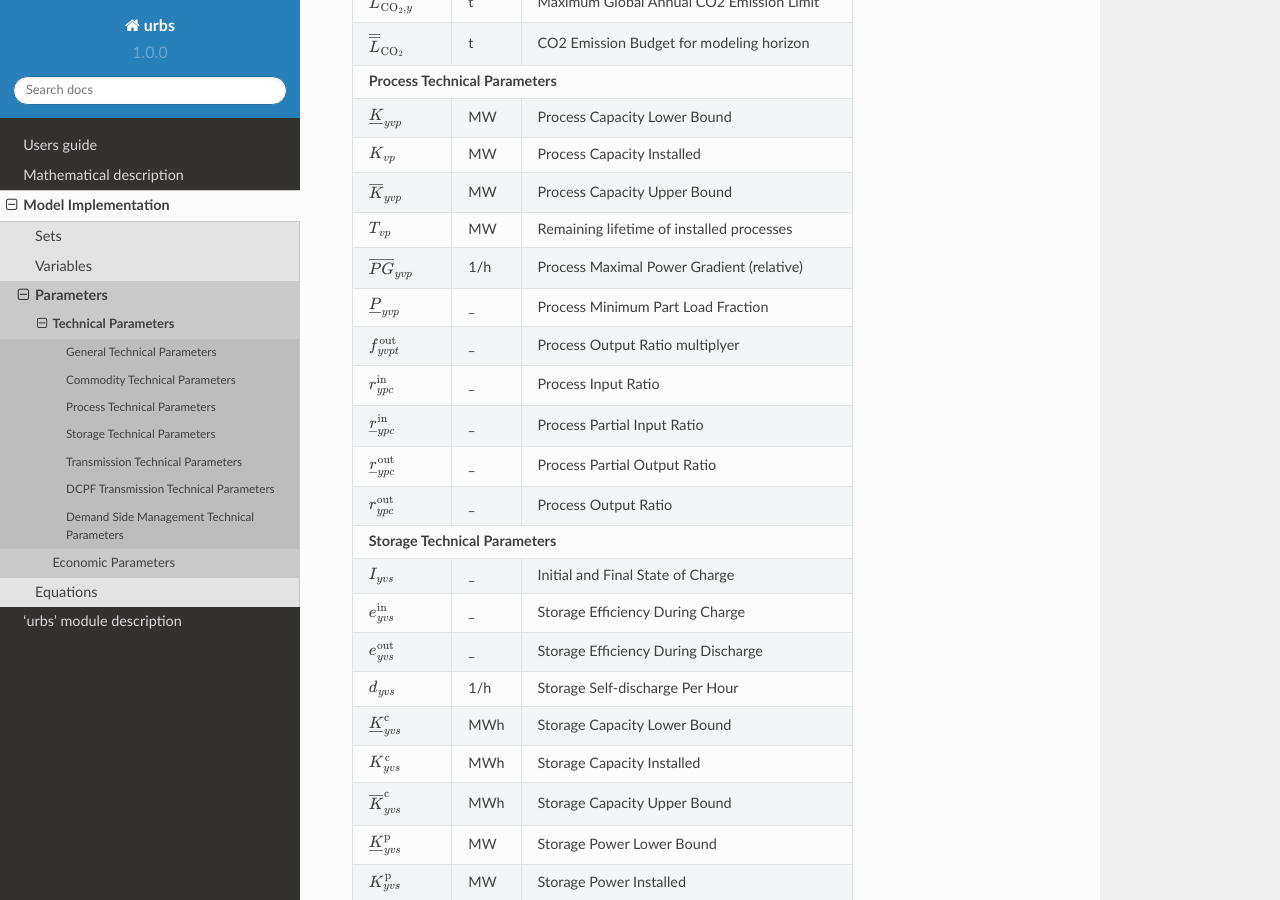
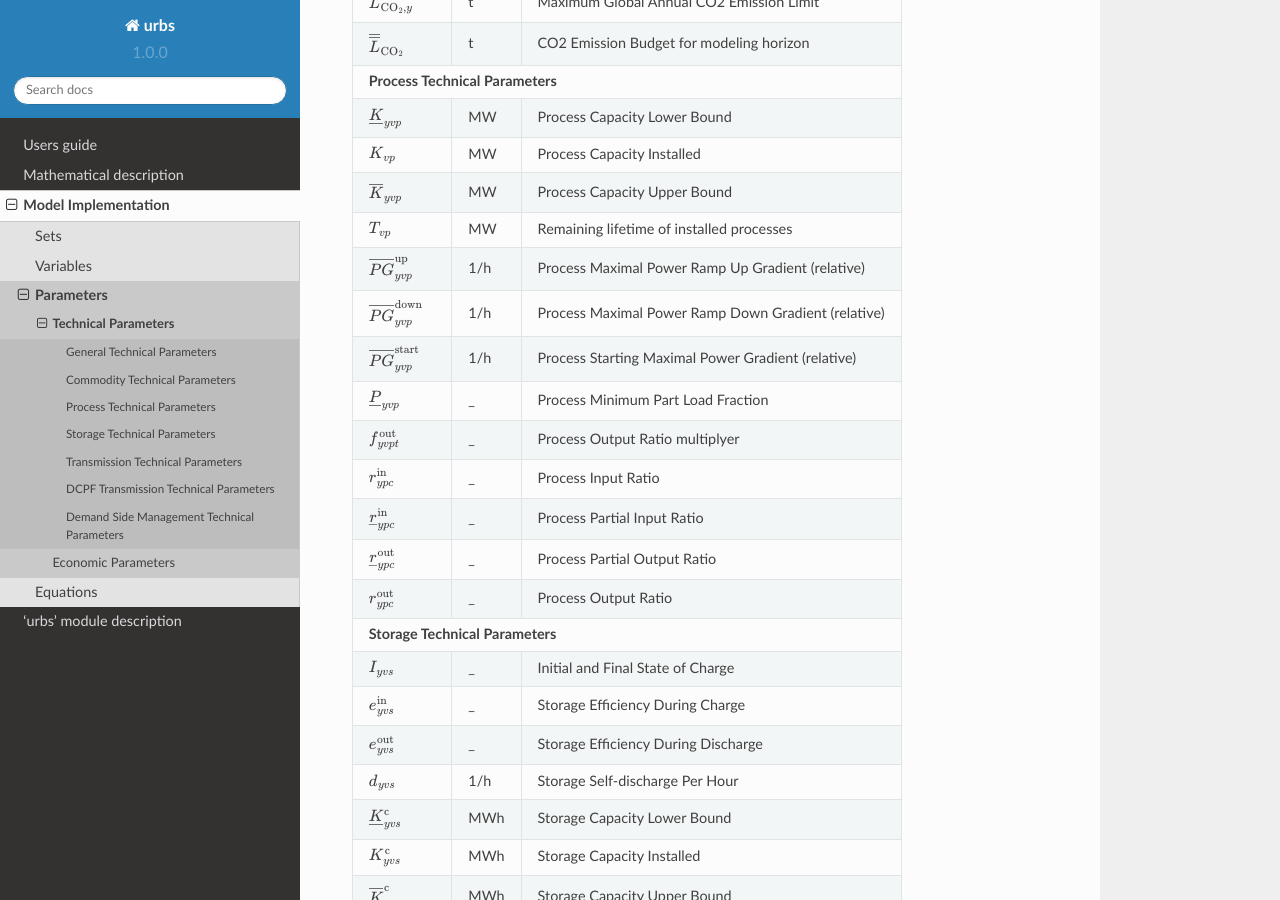
Before and after one commit to tum-ens/urbs, a Sphinx documentation site: the page built from doc/implementdoc/param-tech.rst, in a window 1280 px wide and 900 px high, scrolled down 806 px. Built offline with Sphinx 7.4.7 and the Read the Docs theme 2.0.0, drawn with Linux system fonts in a browser that asks for light colours.

Commit message:
Update param-tech.rst
Replaced  maxgrad with ramp up, ramp down and start ramp

```diff
--- a/doc/implementdoc/param-tech.rst
+++ b/doc/implementdoc/param-tech.rst
@@ -5,125 +5,129 @@ Technical Parameters
 
 .. table:: *Table: Technical Model Parameters*
 
-    +---------------------------------------------+----+--------------------------------------------+
-    |Parameter                                    |Unit|Description                                 |
-    +=============================================+====+============================================+
-    |**General Technical Parameters**                                                               |
-    +---------------------------------------------+----+--------------------------------------------+
-    |:math:`w`                                    | _  |Fraction of 1 year of modeled timesteps     |
-    +---------------------------------------------+----+--------------------------------------------+
-    |:math:`\Delta t`                             | h  |Timestep Size                               |
-    +---------------------------------------------+----+--------------------------------------------+
-    |:math:`W`                                    | a  |Weight of last support timeframe            |
-    +---------------------------------------------+----+--------------------------------------------+
-    |**Commodity Technical Parameters**                                                             |
-    +---------------------------------------------+----+--------------------------------------------+
-    |:math:`d_{yvct}`                             |MWh |Demand for Commodity                        |
-    +---------------------------------------------+----+--------------------------------------------+
-    |:math:`s_{yvct}`                             | _  |Intermittent Supply Capacity Factor         |
-    +---------------------------------------------+----+--------------------------------------------+
-    |:math:`\overline{l}_{yvc}`                   |MW  |Maximum Stock Supply Limit Per Hour         |
-    +---------------------------------------------+----+--------------------------------------------+
-    |:math:`\overline{L}_{yvc}`                   |MWh |Maximum Annual Stock Supply Limit Per Vertex|
-    +---------------------------------------------+----+--------------------------------------------+
-    |:math:`\overline{m}_{yvc}`                   |t/h |Maximum Environmental Output Per Hour       |
-    +---------------------------------------------+----+--------------------------------------------+
-    |:math:`\overline{M}_{yvc}`                   | t  |Maximum Annual Environmental Output         |
-    +---------------------------------------------+----+--------------------------------------------+
-    |:math:`\overline{g}_{yvc}`                   |MW  |Maximum Sell Limit Per Hour                 |
-    +---------------------------------------------+----+--------------------------------------------+
-    |:math:`\overline{G}_{yvc}`                   |MWh |Maximum Annual Sell Limit                   |
-    +---------------------------------------------+----+--------------------------------------------+
-    |:math:`\overline{b}_{yvc}`                   |MW  |Maximum Buy Limit Per Hour                  |
-    +---------------------------------------------+----+--------------------------------------------+
-    |:math:`\overline{B}_{yvc}`                   |MWh |Maximum Annual Buy Limit                    |
-    +---------------------------------------------+----+--------------------------------------------+
-    |:math:`\overline{L}_{\text{CO}_2,y}`         | t  |Maximum Global Annual CO2 Emission Limit    |
-    +---------------------------------------------+----+--------------------------------------------+
-    |:math:`\overline{\overline{L}}_{\text{CO}_2}`| t  |CO2 Emission Budget for modeling horizon    |
-    +---------------------------------------------+----+--------------------------------------------+
-    |**Process Technical Parameters**                                                               |
-    +---------------------------------------------+----+--------------------------------------------+
-    |:math:`\underline{K}_{yvp}`                  |MW  |Process Capacity Lower Bound                |
-    +---------------------------------------------+----+--------------------------------------------+
-    |:math:`K_{vp}`                               |MW  |Process Capacity Installed                  |
-    +---------------------------------------------+----+--------------------------------------------+
-    |:math:`\overline{K}_{yvp}`                   |MW  |Process Capacity Upper Bound                |
-    +---------------------------------------------+----+--------------------------------------------+
-    |:math:`T_{vp}`                               |MW  |Remaining lifetime of installed processes   |
-    +---------------------------------------------+----+--------------------------------------------+
-    |:math:`\overline{PG}_{yvp}`                  |1/h |Process Maximal Power Gradient (relative)   |
-    +---------------------------------------------+----+--------------------------------------------+
-    |:math:`\underline{P}_{yvp}`                  | _  |Process Minimum Part Load Fraction          |
-    +---------------------------------------------+----+--------------------------------------------+
-    |:math:`f_{yvpt}^\text{out}`                  | _  |Process Output Ratio multiplyer             |
-    +---------------------------------------------+----+--------------------------------------------+
-    |:math:`r_{ypc}^\text{in}`                    | _  |Process Input Ratio                         |
-    +---------------------------------------------+----+--------------------------------------------+
-    |:math:`\underline{r}_{ypc}^\text{in}`        | _  |Process Partial Input Ratio                 |
-    +---------------------------------------------+----+--------------------------------------------+
-    |:math:`\underline{r}_{ypc}^\text{out}`       | _  |Process Partial Output Ratio                |
-    +---------------------------------------------+----+--------------------------------------------+
-    |:math:`r_{ypc}^\text{out}`                   | _  |Process Output Ratio                        |
-    +---------------------------------------------+----+--------------------------------------------+
-    |**Storage Technical Parameters**                                                               |
-    +---------------------------------------------+----+--------------------------------------------+
-    |:math:`I_{yvs}`                              | _  |Initial and Final State of Charge           |
-    +---------------------------------------------+----+--------------------------------------------+
-    |:math:`e_{yvs}^\text{in}`                    | _  |Storage Efficiency During Charge            |
-    +---------------------------------------------+----+--------------------------------------------+
-    |:math:`e_{yvs}^\text{out}`                   | _  |Storage Efficiency During Discharge         |
-    +---------------------------------------------+----+--------------------------------------------+
-    |:math:`d_{yvs}`                              |1/h |Storage Self-discharge Per Hour             |
-    +---------------------------------------------+----+--------------------------------------------+
-    |:math:`\underline{K}_{yvs}^\text{c}`         |MWh |Storage Capacity Lower Bound                |
-    +---------------------------------------------+----+--------------------------------------------+
-    |:math:`K_{yvs}^\text{c}`                     |MWh |Storage Capacity Installed                  |
-    +---------------------------------------------+----+--------------------------------------------+
-    |:math:`\overline{K}_{yvs}^\text{c}`          |MWh |Storage Capacity Upper Bound                |
-    +---------------------------------------------+----+--------------------------------------------+
-    |:math:`\underline{K}_{yvs}^\text{p}`         |MW  |Storage Power Lower Bound                   |
-    +---------------------------------------------+----+--------------------------------------------+
-    |:math:`K_{yvs}^\text{p}`                     |MW  |Storage Power Installed                     |
-    +---------------------------------------------+----+--------------------------------------------+
-    |:math:`\overline{K}_{yvs}^\text{p}`          |MW  |Storage Power Upper Bound                   |
-    +---------------------------------------------+----+--------------------------------------------+
-    |:math:`T_{vs}`                               |MW  |Remaining lifetime of installed storages    |
-    +---------------------------------------------+----+--------------------------------------------+
-    |:math:`k_{yvs}^\text{E/P}`                   |h   |Storage Energy to Power Ratio               |
-    +---------------------------------------------+----+--------------------------------------------+
-    |**Transmission Technical Parameters**                                                          |
-    +---------------------------------------------+----+--------------------------------------------+
-    |:math:`e_{yaf}`                              | _  |Transmission Efficiency                     |
-    +---------------------------------------------+----+--------------------------------------------+
-    |:math:`\underline{K}_{yaf}`                  |MW  |Transmission Capacity Lower Bound           |
-    +---------------------------------------------+----+--------------------------------------------+
-    |:math:`K_{yaf}`                              |MW  |Transmission Capacity Installed             |
-    +---------------------------------------------+----+--------------------------------------------+
-    |:math:`\overline{K}_{yaf}`                   |MW  |Transmission Capacity Upper Bound           |
-    +---------------------------------------------+----+--------------------------------------------+
-    |:math:`T_{af}`                               |MW  |Remaining lifetime of installed transmission|
-    +---------------------------------------------+----+--------------------------------------------+
-    |**DCPF Transmission Technical Parameters**                                                     |
-    +---------------------------------------------+----+--------------------------------------------+
-    |:math:`X_{yaf}`                              |p.u |Transmission Reactance                      |
-    +---------------------------------------------+----+--------------------------------------------+
-    |:math:`\overline{dl}_{yaf}`                  |deg.|Voltage Angle Difference Limit              |
-    +---------------------------------------------+----+--------------------------------------------+
-    |:math:`V_{yaf\text{base}}`                   |kV  |Transmission Base Voltage                   |
-    +---------------------------------------------+----+--------------------------------------------+
-    |**Demand Side Management Parameters**                                                          |
-    +---------------------------------------------+----+--------------------------------------------+
-    |:math:`e_{yvc}`                              | _  |DSM Efficiency                              |
-    +---------------------------------------------+----+--------------------------------------------+
-    |:math:`y_{yvc}`                              | _  |DSM Delay Time                              |
-    +---------------------------------------------+----+--------------------------------------------+
-    |:math:`o_{yvc}`                              | _  |DSM Recovery Time                           |
-    +---------------------------------------------+----+--------------------------------------------+
-    |:math:`\overline{K}_{yvc}^\text{up}`         |MW  |DSM Maximal Upshift Per Hour                |
-    +---------------------------------------------+----+--------------------------------------------+
-    |:math:`\overline{K}_{yvc}^\text{down}`       |MW  |DSM Maximal Downshift Per Hour              |
-    +---------------------------------------------+----+--------------------------------------------+
+    +---------------------------------------------+----+---------------------------------------------------+
+    |Parameter                                    |Unit|Description                                        |
+    +=============================================+====+===================================================+
+    |**General Technical Parameters**                                                                      |
+    +---------------------------------------------+----+---------------------------------------------------+
+    |:math:`w`                                    | _  |Fraction of 1 year of modeled timesteps            |
+    +---------------------------------------------+----+---------------------------------------------------+
+    |:math:`\Delta t`                             | h  |Timestep Size                                      |
+    +---------------------------------------------+----+---------------------------------------------------+
+    |:math:`W`                                    | a  |Weight of last support timeframe                   |
+    +---------------------------------------------+----+---------------------------------------------------+
+    |**Commodity Technical Parameters**                                                                    |
+    +---------------------------------------------+----+---------------------------------------------------+
+    |:math:`d_{yvct}`                             |MWh |Demand for Commodity                               |
+    +---------------------------------------------+----+---------------------------------------------------+
+    |:math:`s_{yvct}`                             | _  |Intermittent Supply Capacity Factor                |
+    +---------------------------------------------+----+---------------------------------------------------+
+    |:math:`\overline{l}_{yvc}`                   |MW  |Maximum Stock Supply Limit Per Hour                |
+    +---------------------------------------------+----+---------------------------------------------------+
+    |:math:`\overline{L}_{yvc}`                   |MWh |Maximum Annual Stock Supply Limit Per Vertex       |
+    +---------------------------------------------+----+---------------------------------------------------+
+    |:math:`\overline{m}_{yvc}`                   |t/h |Maximum Environmental Output Per Hour              |
+    +---------------------------------------------+----+---------------------------------------------------+
+    |:math:`\overline{M}_{yvc}`                   | t  |Maximum Annual Environmental Output                |
+    +---------------------------------------------+----+---------------------------------------------------+
+    |:math:`\overline{g}_{yvc}`                   |MW  |Maximum Sell Limit Per Hour                        |
+    +---------------------------------------------+----+---------------------------------------------------+
+    |:math:`\overline{G}_{yvc}`                   |MWh |Maximum Annual Sell Limit                          |
+    +---------------------------------------------+----+---------------------------------------------------+
+    |:math:`\overline{b}_{yvc}`                   |MW  |Maximum Buy Limit Per Hour                         |
+    +---------------------------------------------+----+---------------------------------------------------+
+    |:math:`\overline{B}_{yvc}`                   |MWh |Maximum Annual Buy Limit                           |
+    +---------------------------------------------+----+---------------------------------------------------+
+    |:math:`\overline{L}_{\text{CO}_2,y}`         | t  |Maximum Global Annual CO2 Emission Limit           |
+    +---------------------------------------------+----+---------------------------------------------------+
+    |:math:`\overline{\overline{L}}_{\text{CO}_2}`| t  |CO2 Emission Budget for modeling horizon           |
+    +---------------------------------------------+----+---------------------------------------------------+
+    |**Process Technical Parameters**                                                                      |
+    +---------------------------------------------+----+---------------------------------------------------+
+    |:math:`\underline{K}_{yvp}`                  |MW  |Process Capacity Lower Bound                       |
+    +---------------------------------------------+----+---------------------------------------------------+
+    |:math:`K_{vp}`                               |MW  |Process Capacity Installed                         |
+    +---------------------------------------------+----+---------------------------------------------------+
+    |:math:`\overline{K}_{yvp}`                   |MW  |Process Capacity Upper Bound                       |
+    +---------------------------------------------+----+---------------------------------------------------+
+    |:math:`T_{vp}`                               |MW  |Remaining lifetime of installed processes          |
+    +---------------------------------------------+----+---------------------------------------------------+
+    |:math:`\overline{PG}_{yvp}^\text{up}`        |1/h |Process Maximal Power Ramp Up Gradient (relative)  |
+    +---------------------------------------------+----+---------------------------------------------------+
+    |:math:`\overline{PG}_{yvp}^\text{down}`      |1/h |Process Maximal Power Ramp Down Gradient (relative)|
+    +---------------------------------------------+----+---------------------------------------------------+
+    |:math:`\overline{PG}_{yvp}^\text{start}`     |1/h |Process Starting Maximal Power Gradient (relative) |
+    +---------------------------------------------+----+---------------------------------------------------+
+    |:math:`\underline{P}_{yvp}`                  | _  |Process Minimum Part Load Fraction                 |
+    +---------------------------------------------+----+---------------------------------------------------+
+    |:math:`f_{yvpt}^\text{out}`                  | _  |Process Output Ratio multiplyer                    |
+    +---------------------------------------------+----+---------------------------------------------------+
+    |:math:`r_{ypc}^\text{in}`                    | _  |Process Input Ratio                                |
+    +---------------------------------------------+----+---------------------------------------------------+
+    |:math:`\underline{r}_{ypc}^\text{in}`        | _  |Process Partial Input Ratio                        |
+    +---------------------------------------------+----+---------------------------------------------------+
+    |:math:`\underline{r}_{ypc}^\text{out}`       | _  |Process Partial Output Ratio                       |
+    +---------------------------------------------+----+---------------------------------------------------+
+    |:math:`r_{ypc}^\text{out}`                   | _  |Process Output Ratio                               |
+    +---------------------------------------------+----+---------------------------------------------------+
+    |**Storage Technical Parameters**                                                                      |
+    +---------------------------------------------+----+---------------------------------------------------+
+    |:math:`I_{yvs}`                              | _  |Initial and Final State of Charge                  |
+    +---------------------------------------------+----+---------------------------------------------------+
+    |:math:`e_{yvs}^\text{in}`                    | _  |Storage Efficiency During Charge                   |
+    +---------------------------------------------+----+---------------------------------------------------+
+    |:math:`e_{yvs}^\text{out}`                   | _  |Storage Efficiency During Discharge                |
+    +---------------------------------------------+----+---------------------------------------------------+
+    |:math:`d_{yvs}`                              |1/h |Storage Self-discharge Per Hour                    |
+    +---------------------------------------------+----+---------------------------------------------------+
+    |:math:`\underline{K}_{yvs}^\text{c}`         |MWh |Storage Capacity Lower Bound                       |
+    +---------------------------------------------+----+---------------------------------------------------+
+    |:math:`K_{yvs}^\text{c}`                     |MWh |Storage Capacity Installed                         |
+    +---------------------------------------------+----+---------------------------------------------------+
+    |:math:`\overline{K}_{yvs}^\text{c}`          |MWh |Storage Capacity Upper Bound                       |
+    +---------------------------------------------+----+---------------------------------------------------+
+    |:math:`\underline{K}_{yvs}^\text{p}`         |MW  |Storage Power Lower Bound                          |
+    +---------------------------------------------+----+---------------------------------------------------+
+    |:math:`K_{yvs}^\text{p}`                     |MW  |Storage Power Installed                            |
+    +---------------------------------------------+----+---------------------------------------------------+
+    |:math:`\overline{K}_{yvs}^\text{p}`          |MW  |Storage Power Upper Bound                          |
+    +---------------------------------------------+----+---------------------------------------------------+
+    |:math:`T_{vs}`                               |MW  |Remaining lifetime of installed storages           |
+    +---------------------------------------------+----+---------------------------------------------------+
+    |:math:`k_{yvs}^\text{E/P}`                   |h   |Storage Energy to Power Ratio                      |
+    +---------------------------------------------+----+---------------------------------------------------+
+    |**Transmission Technical Parameters**                                                                 |
+    +---------------------------------------------+----+---------------------------------------------------+
+    |:math:`e_{yaf}`                              | _  |Transmission Efficiency                            |
+    +---------------------------------------------+----+---------------------------------------------------+
+    |:math:`\underline{K}_{yaf}`                  |MW  |Transmission Capacity Lower Bound                  |
+    +---------------------------------------------+----+---------------------------------------------------+
+    |:math:`K_{yaf}`                              |MW  |Transmission Capacity Installed                    |
+    +---------------------------------------------+----+---------------------------------------------------+
+    |:math:`\overline{K}_{yaf}`                   |MW  |Transmission Capacity Upper Bound                  |
+    +---------------------------------------------+----+---------------------------------------------------+
+    |:math:`T_{af}`                               |MW  |Remaining lifetime of installed transmission       |
+    +---------------------------------------------+----+---------------------------------------------------+
+    |**DCPF Transmission Technical Parameters**                                                            |
+    +---------------------------------------------+----+---------------------------------------------------+
+    |:math:`X_{yaf}`                              |p.u |Transmission Reactance                             |
+    +---------------------------------------------+----+---------------------------------------------------+
+    |:math:`\overline{dl}_{yaf}`                  |deg.|Voltage Angle Difference Limit                     |
+    +---------------------------------------------+----+---------------------------------------------------+
+    |:math:`V_{yaf\text{base}}`                   |kV  |Transmission Base Voltage                          |
+    +---------------------------------------------+----+---------------------------------------------------+
+    |**Demand Side Management Parameters**                                                                 |
+    +---------------------------------------------+----+---------------------------------------------------+
+    |:math:`e_{yvc}`                              | _  |DSM Efficiency                                     |
+    +---------------------------------------------+----+---------------------------------------------------+
+    |:math:`y_{yvc}`                              | _  |DSM Delay Time                                     |
+    +---------------------------------------------+----+---------------------------------------------------+
+    |:math:`o_{yvc}`                              | _  |DSM Recovery Time                                  |
+    +---------------------------------------------+----+---------------------------------------------------+
+    |:math:`\overline{K}_{yvc}^\text{up}`         |MW  |DSM Maximal Upshift Per Hour                       |
+    +---------------------------------------------+----+---------------------------------------------------+
+    |:math:`\overline{K}_{yvc}^\text{down}`       |MW  |DSM Maximal Downshift Per Hour                     |
+    +---------------------------------------------+----+---------------------------------------------------+
 
 General Technical Parameters
 ----------------------------
```
